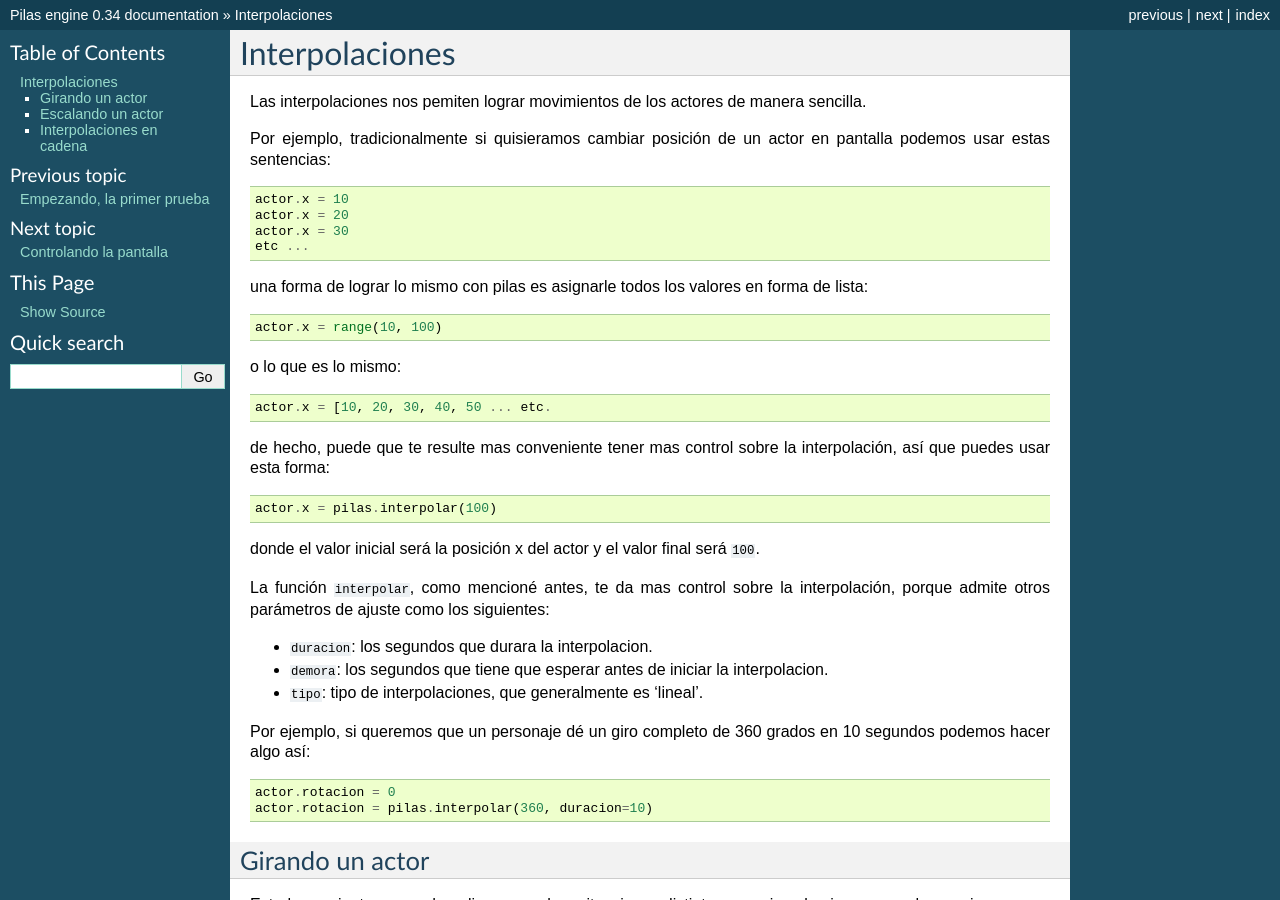
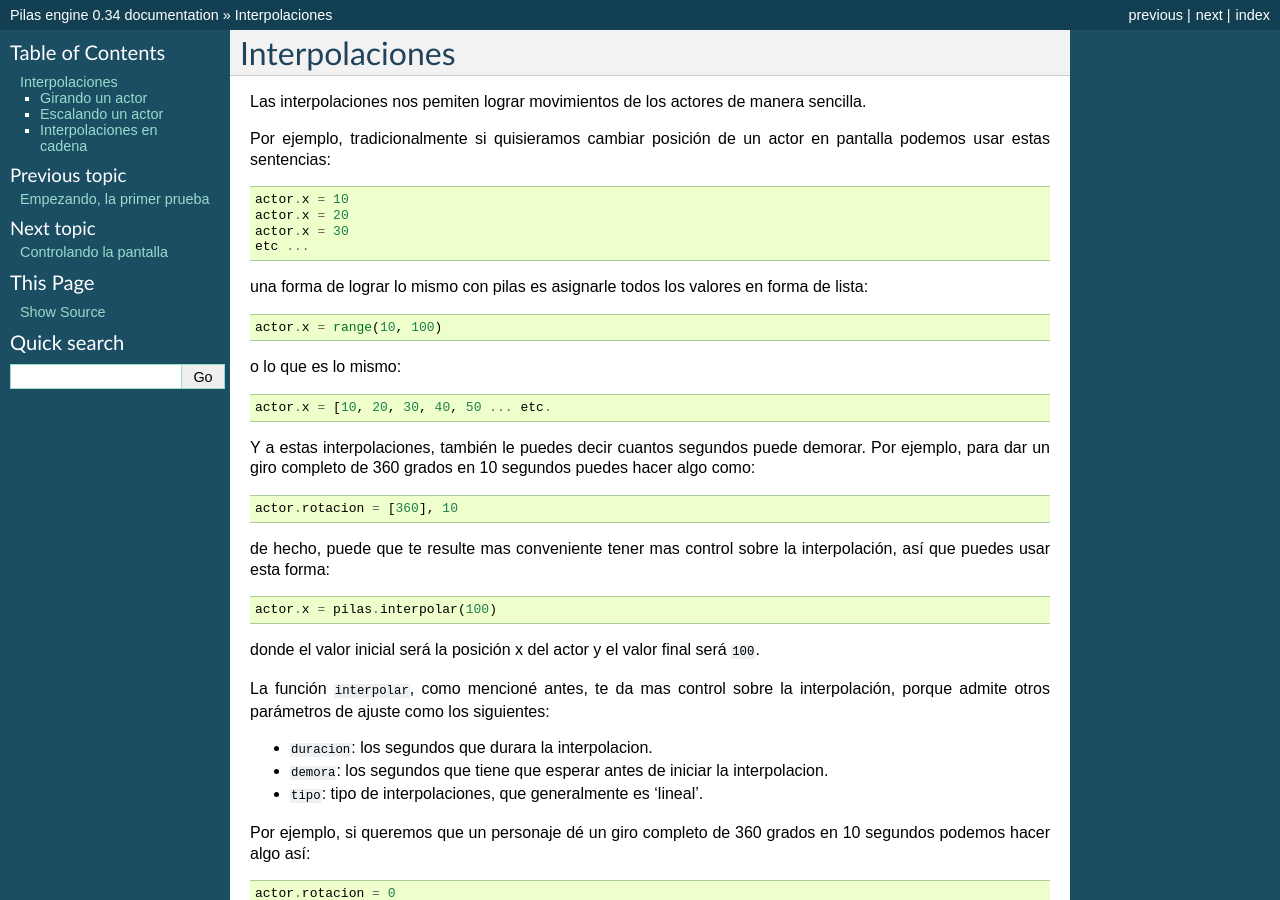
Before and after one commit to hugoruscitti/pilas-docs, a Sphinx documentation site: the page built from source/interpolation.rst, in a window 1280 px wide and 900 px high. Built offline with Sphinx 7.4.7, drawn with Linux system fonts in a browser that asks for light colours.

Commit message:
documentado cambio de velocidad en las interpolaciones.

```diff
--- a/source/interpolation.rst
+++ b/source/interpolation.rst
@@ -27,6 +27,18 @@ o lo que es lo mismo:
 .. code-block:: python
 
     actor.x = [10, 20, 30, 40, 50 ... etc.
+
+
+Y a estas interpolaciones, también le puedes decir
+cuantos segundos puede demorar. Por ejemplo, para
+dar un giro completo de 360 grados en 10
+segundos puedes hacer algo como:
+
+.. code-block:: python
+
+    actor.rotacion = [360], 10
+
+
 
 de hecho, puede que te resulte mas conveniente
 tener mas control sobre la interpolación, así
```
